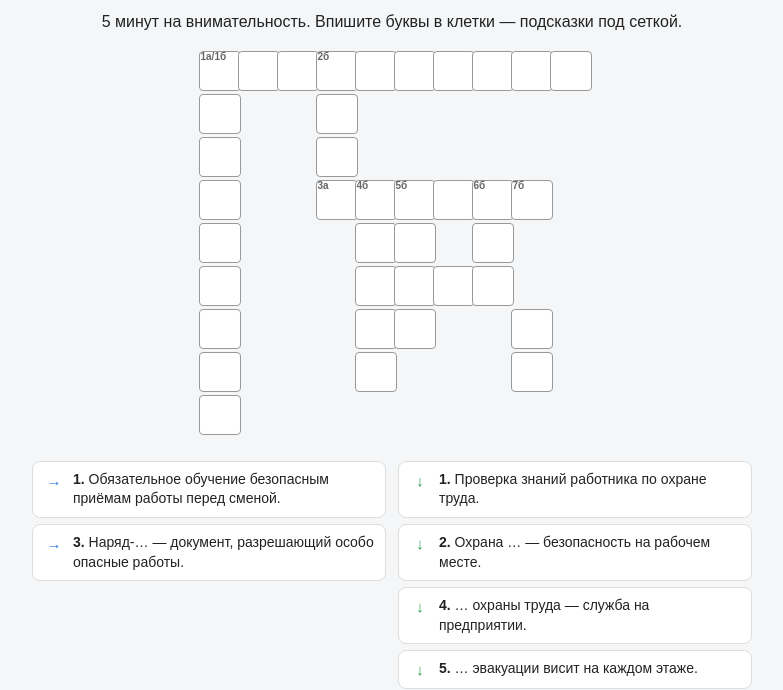
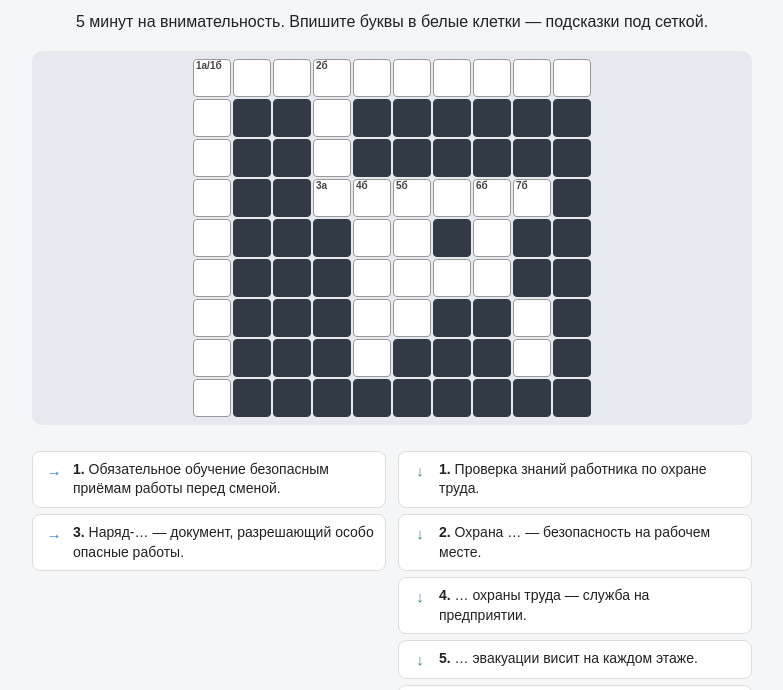
Before and after one commit to Kassiopii/Krossvord, a plain HTML site: page index.html in a window 1280 px wide. Shown: the part 60-750 px from the top of the page, without its empty margins (248-1031 px from the left). Drawn offline with Linux system fonts and the light colour scheme.

Commit message:
Update index.html

```diff
--- a/index.html
+++ b/index.html
@@ -16,14 +16,17 @@
   h1 { text-align: center; font-size: 22px; }
   #grid {
     display: grid;
-    grid-template-columns: repeat(10, 36px);
-    gap: 3px;
+    grid-template-columns: repeat(10, 38px);
+    gap: 2px;
     justify-content: center;
     margin: 20px 0;
+    padding: 8px;
+    background: #e6e9ee;
+    border-radius: 10px;
   }
   .cell {
-    width: 36px;
-    height: 36px;
+    width: 38px;
+    height: 38px;
     background: #fff;
     border: 1px solid #999;
     border-radius: 4px;
@@ -31,18 +34,22 @@
     font-size: 18px;
     font-weight: bold;
     text-transform: uppercase;
+    box-sizing: border-box;
   }
-  .cell.empty { background: transparent; border: none; }
+  .cell.empty {
+    background: #313a45;
+    border: 1px solid #313a45;
+  }
   .cell.ok   { background: #c8f2c8; border-color: #3a9d3a; }
   .cell.err  { background: #f8cfcf; border-color: #c33; }
   .cellwrap { position: relative; }
   .cellwrap .num {
     position: absolute;
-    top: 0;
-    left: 2px;
+    top: 1px;
+    left: 3px;
     font-size: 10px;
     font-weight: bold;
-    color: #666;
+    color: #444;
     pointer-events: none;
   }
   input.cell { -webkit-user-select: text; }
@@ -107,15 +114,15 @@
   #message.ok  { color: #2d9d4f; }
   #message.err { color: #c33; }
   @media (max-width: 480px) {
-    #grid { grid-template-columns: repeat(10, 40px); }
-    .cell { width: 40px; height: 40px; font-size: 20px; }
+    #grid { grid-template-columns: repeat(10, 36px); }
+    .cell { width: 36px; height: 36px; font-size: 18px; }
   }
 </style>
 </head>
 <body>
 
 <h1>Кроссворд «Вахта и безопасность»</h1>
-<p style="text-align:center">5 минут на внимательность. Впишите буквы в клетки — подсказки под сеткой.</p>
+<p style="text-align:center">5 минут на внимательность. Впишите буквы в белые клетки — подсказки под сеткой.</p>
 
 <div id="grid"></div>
 
```
